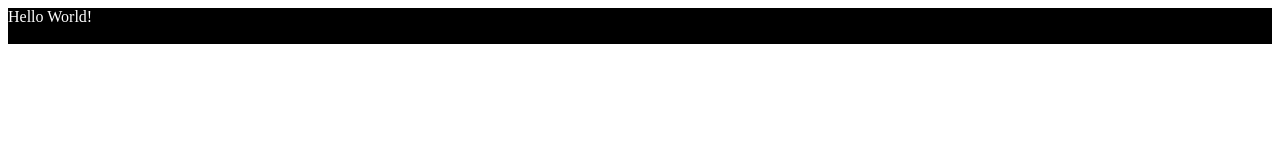
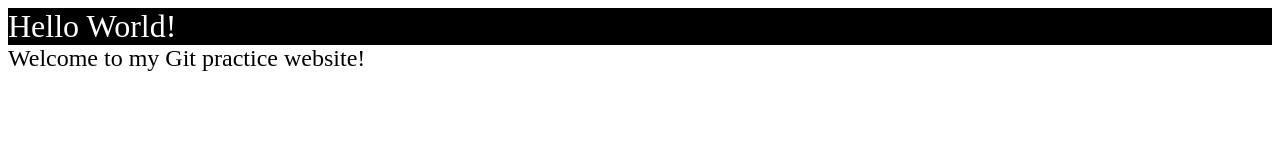
Before and after one commit to SubcorticalSystems/first_repo, a plain HTML site: page index.html in a window 1280 px wide. Drawn offline with Linux system fonts and the light colour scheme.

Commit message:
Day two commit for styles sheet

```diff
--- a/styles.css
+++ b/styles.css
@@ -2,10 +2,15 @@
 box-sizing: border-box;
 }
 
-div {
-    background-color: black ;
+.header {
+    background-color: black;
+    font-size: 2rem;
 }
 
 .title {
     color: white;
 }
+
+.body {
+    font-size: 1.5rem;
+}
```
